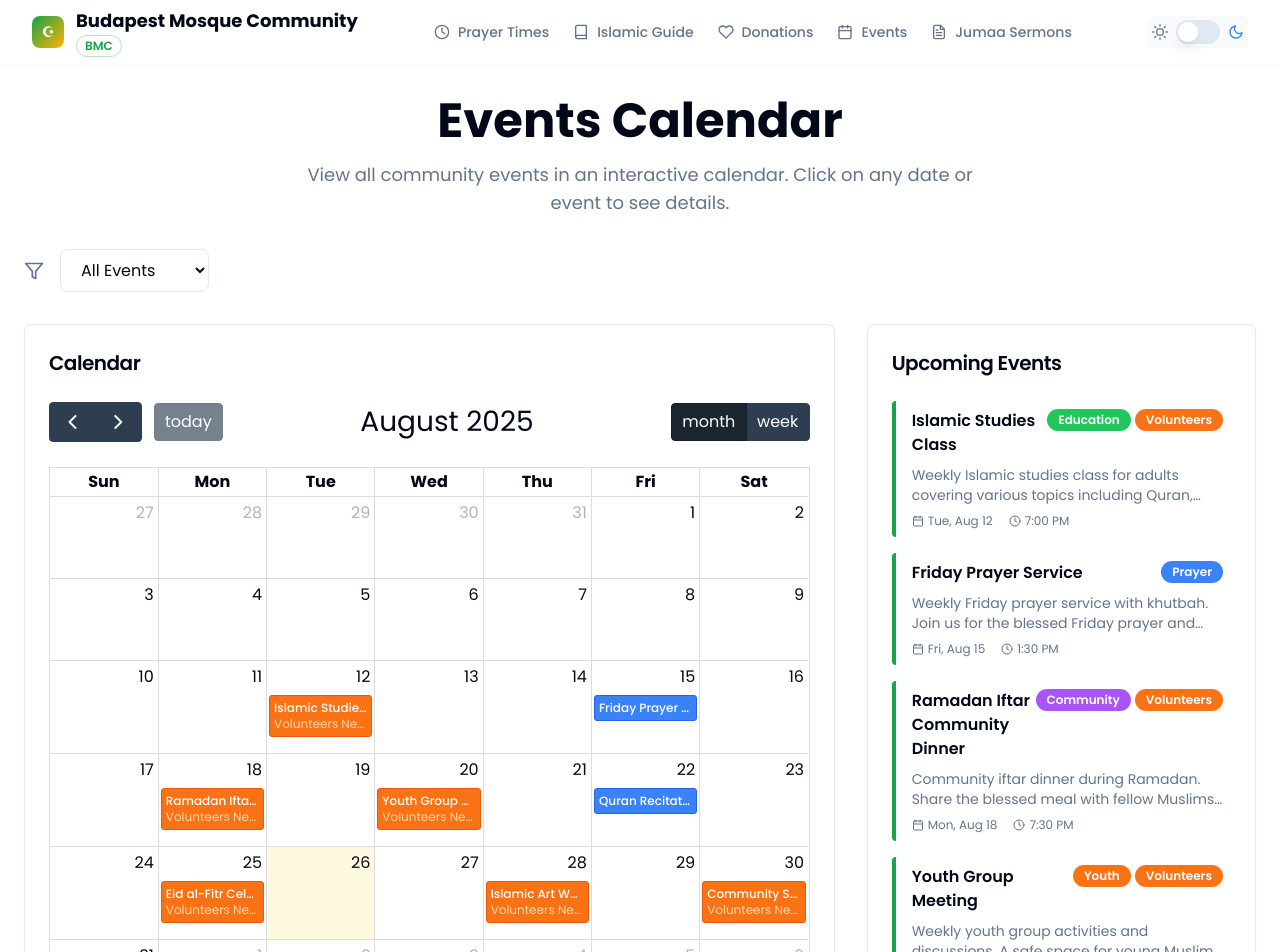
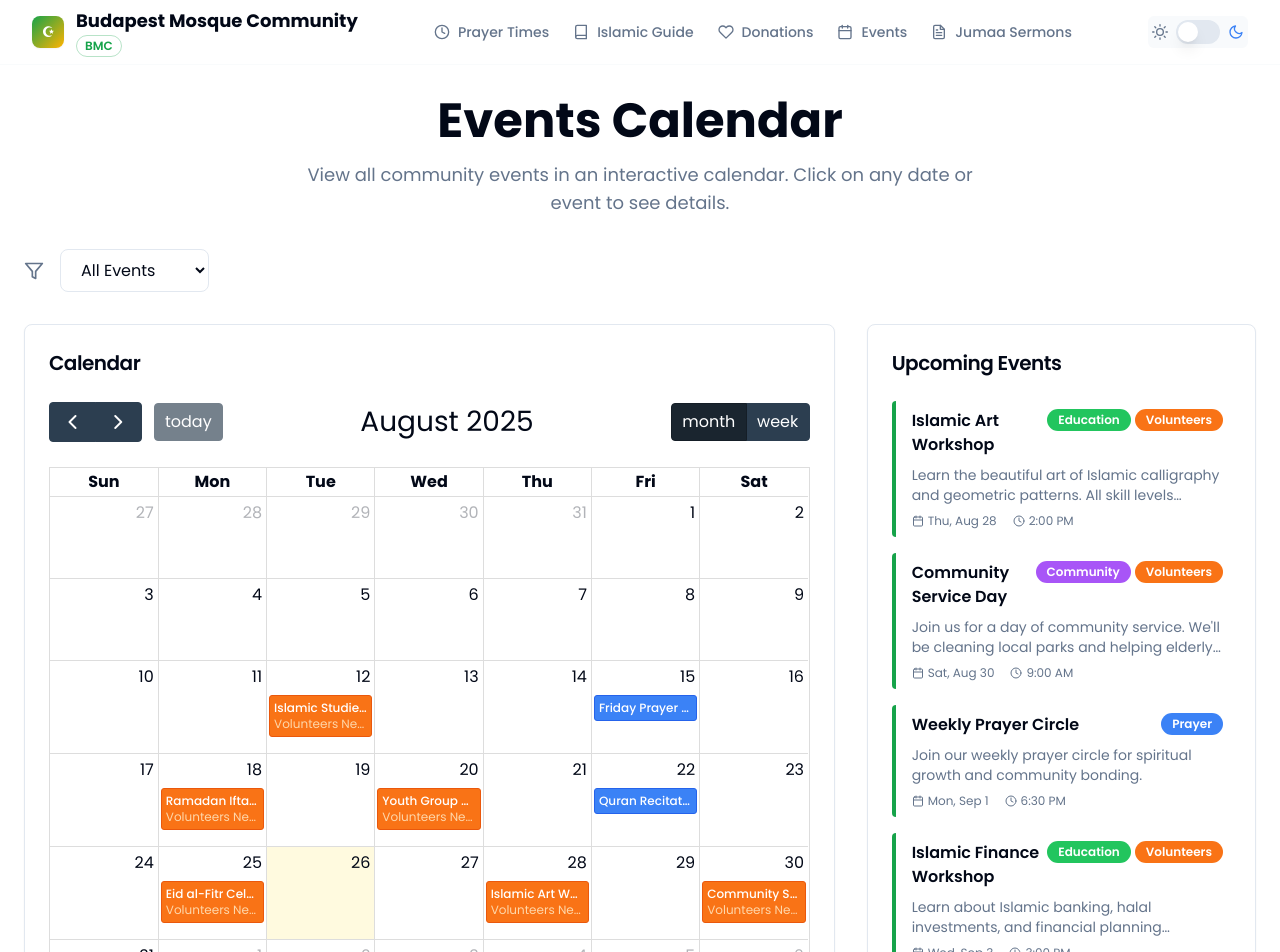
Before and after one commit to mota6em/budapest-mosque-community, a React (Create React App) app: page /calendar in a window 1280 px wide. Shown: the top 952 px of the page. Built offline with nearby package versions, Linux system fonts and the light colour scheme; the HTML template or start-up script is replaced by a standard one.

Commit message:
Filter upcoming events in CalendarPage and EventsPage

```diff
--- a/src/pages/CalendarPage.js
+++ b/src/pages/CalendarPage.js
@@ -260,6 +260,7 @@ const CalendarPage = () => {
                   <CardContent>
                     <div className="space-y-4">
                       {filteredEvents
+                        .filter(event => new Date(event.date) >= new Date())
                         .sort((a, b) => new Date(a.date) - new Date(b.date))
                         .slice(0, 5)
                         .map(event => (
--- a/src/pages/EventsPage.js
+++ b/src/pages/EventsPage.js
@@ -261,6 +261,7 @@ const EventsPage = () => {
                   <CardContent>
                     <div className="space-y-4">
                       {filteredEvents
+                        .filter(event => new Date(event.date) >= new Date())
                         .sort((a, b) => new Date(a.date) - new Date(b.date))
                         .slice(0, 5)
                         .map(event => (
```
